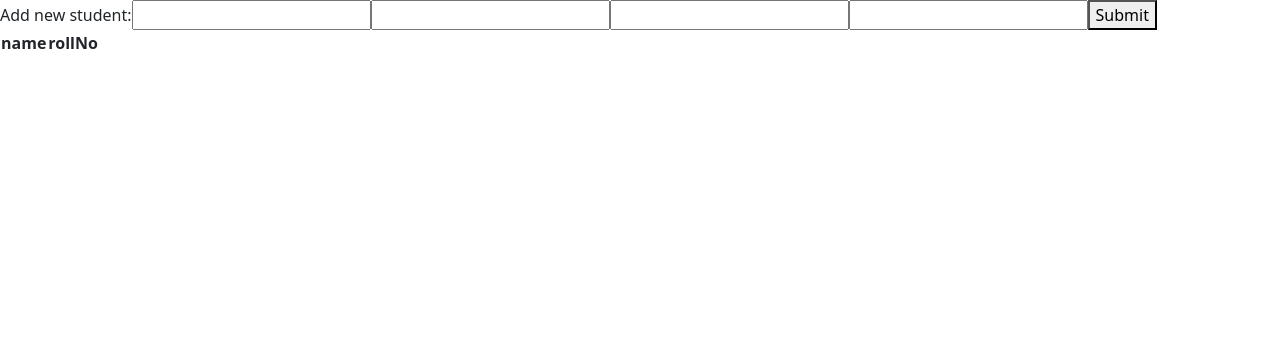
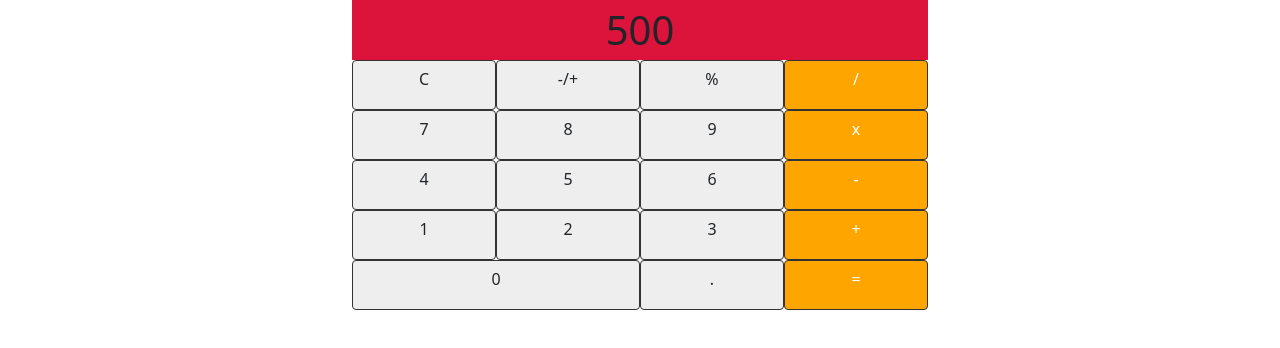
Before and after one commit to rudabazerin/practiseVuejs, a Vue app: page / in a window 1280 px wide. Shown: the top 348 px of the page. Built offline with nearby package versions, Linux system fonts and the light colour scheme.

Commit message:
commit calculator 2

```diff
--- a/src/App.vue
+++ b/src/App.vue
@@ -1,29 +1,31 @@
 <template>
     <div class='home'>
   <!-- Practise of dynamic and async components -->
-  <student> </student>
+  <Calculator> </Calculator>
   </div>
 
 </template>
 
 <script>
 
-import student from './components/student.vue'
-
-
+import Calculator from './components/calculator.vue'
 export default {
   name: 'App',
   components: {
 
-   student
+   Calculator
 
   },
 }
 </script>
 
 <style>
-#app{
-  background-color: rgb(181, 247, 247);
+#app {
+  font-family: 'Avenir', Helvetica, Arial, sans-serif;
+  -webkit-font-smoothing: antialiased;
+  -moz-osx-font-smoothing: grayscale;
+  text-align: center;
+  color: #2c3e50;
+  margin-top: 60px;
 }
-
 </style>
--- /dev/null
+++ b/src/components/calculator.vue
@@ -0,0 +1,115 @@
+<template>
+    <div class="calculator container">
+      <div class="display">{{ current }}</div>
+      <div @click='clear' class='btn'>C</div>
+      <div @click='sign' class='btn'>-/+</div>
+      <div @click='percent'  class='btn'>%</div>
+      <div @click='divide' class='btn operator'>/</div>
+      <div @click='append(7)' class='btn'>7</div>
+      <div @click='append(8)' class='btn'>8</div>
+      <div @click='append(9)' class='btn'>9</div>
+      <div @click='times' class='btn operator'>x</div>
+      <div @click='append(4)' class='btn'>4</div>
+      <div @click='append(5)' class='btn'>5</div>
+      <div @click='append(6)' class='btn'>6</div>
+      <div @click='minus' class='btn operator'>-</div>
+      <div @click='append(1)' class='btn'>1</div>
+      <div @click='append(2)' class='btn'>2</div>
+      <div @click='append(3)' class='btn'>3</div>
+      <div @click='add' class='btn operator'>+</div>
+      <div @click='append(0)' class='btn zero'>0</div>
+      <div @click='dot' class='btn'>.</div>
+      <div @click='equal' class='btn operator'>=</div>
+
+    </div>
+</template>
+
+<script>
+export default {
+    data(){
+   return{
+       current: '500',
+       operator: null,
+       previous: null,
+       OperatorClicked : false
+    }
+  },
+  methods: {
+      clear(){
+          this.current =''
+      },
+      sign(){
+          this.current = this.current.charAt(0) === '-' ? this.current.slice(1) : `-${this.current}` ;
+      },
+      percent(){
+          this.current = `${parseFloat(this.current) / 100}`
+      },
+      append(number){
+          if(this.OperatorClicked){
+              this.current = '';
+              this.OperatorClicked = false
+          }
+         this.current = `${this.current}${number}`;
+
+      },
+      dot(){
+          if(this.current.indexOf('.') !== -1){
+              this.append('.');
+          }
+      },
+      setPrevious(){
+        this.previous = this.current;
+        this.OperatorClicked = true;
+      },
+      divide(){
+        this.operator = (a, b) => a / b
+        this.setPrevious();
+      },
+      add(){
+        this.operator = (a, b) => a + b
+        this.setPrevious();
+      },
+      minus(){
+        this.operator = (a, b) => a - b
+        this.setPrevious();
+      },
+      times(){
+        this.operator = (a, b) => a * b
+        this.setPrevious()
+
+      },
+      equal(){
+        this.current = `${this.operator( parseFloat(this.current), parseFloat(this.previous))}`
+        this.previous =  null;
+      }
+  },
+
+}
+</script>
+<style scoped>
+
+.calculator{
+    width: 600px;
+    font-size: 40px;
+    display: grid;
+    grid-template-columns: repeat( 4, 1fr);
+    grid-auto-rows: minmax(50px , auto);
+    margin: 0 auto;
+}
+.display{
+    grid-column: 1 / 5;
+    background-color: crimson;
+    text-align: center;
+}
+.btn{
+  background-color: #eee;
+  border: 1px solid #333;
+}
+.operator{
+    background-color: orange;
+    color: white;
+}
+.zero{
+    grid-column: 1 / 3;
+}
+</style>
--- a/src/components/student.vue
+++ b/src/components/student.vue
@@ -24,20 +24,16 @@
         <tr v-for="(item, index) in studentList" v-bind:key="index">
           <td>{{ item.name }}</td>
           <td>{{ item.rollNo }}</td>
-
-
           <td>
             <button @click="changeBtn">{{ button.text }}</button>
             <button @click="delArr(index)">Delete</button>
-            <button @click="show(index)"> {{ button.text1 }}</button>
-
-
+            <button @click.once="show(index)"> {{ button.text1 }}</button>
+            <button @click="hide(index)">Hide</button>
            <td>
-              <div v-show="itemToShow == index" >
+              <div v-if="showRow = !showRow" v-show="itemToShow == index">
               <!-- {{ show(index) }} -->
                 {{ item.name }} {{ item.rollNo }}  {{ item.FathersName }} {{ item.address }}
               </div>
-
            </td>
            </tr>
 
@@ -63,7 +59,7 @@ export default {
       studentList: [],
       button: {
         text: "Edit",
-        text1: "View"
+        text1: "Show Details"
       },
       edit: true,
       showRow: false,
@@ -75,7 +71,7 @@ export default {
     onSubmit() {
       this.studentList.push(this.studentObj);
       this.studentObj = {
-        name : '',
+        name : "",
         rollNo: "",
         FathersName: "",
         address: "",
@@ -92,10 +88,13 @@ export default {
     },
     show(index){
       this.showRow = !this.showRow,
-      this.itemToShow = index,
-      (this.button.text1 = this.showRow ? "View" : "Hide")
-
-    },
+      this.itemToShow = index
+      // event.target.disabled = true
+      },
+    hide(index){
+      this.showRow = false,
+      this.itemToShow = index
+    }
   }
 }
 </script>
```
